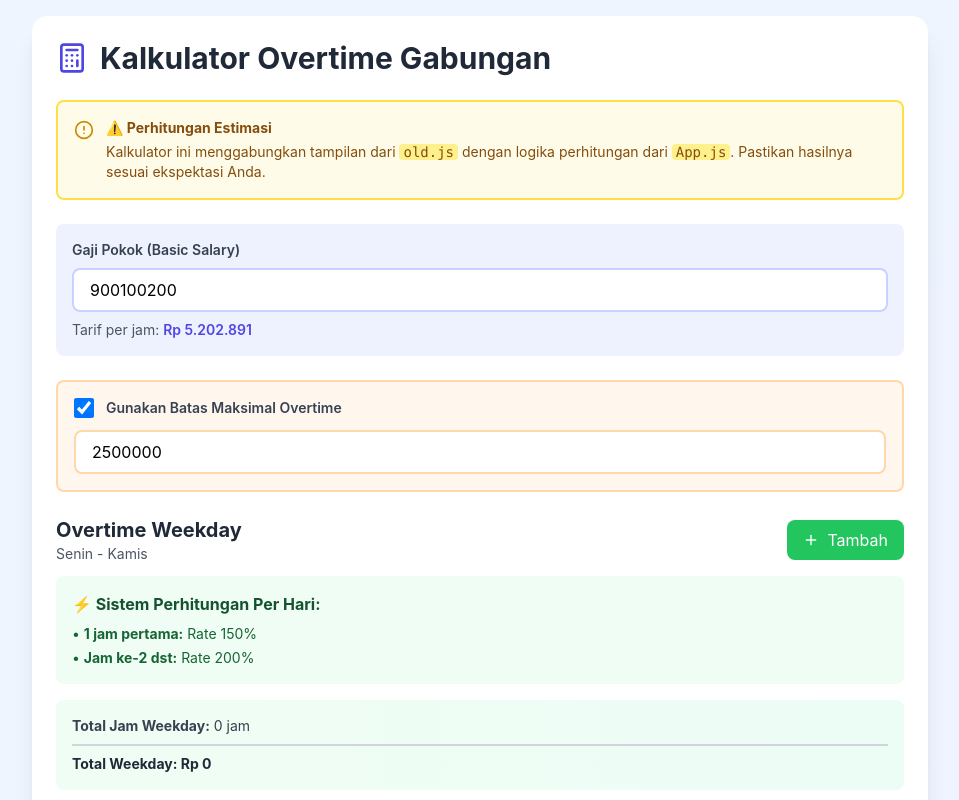
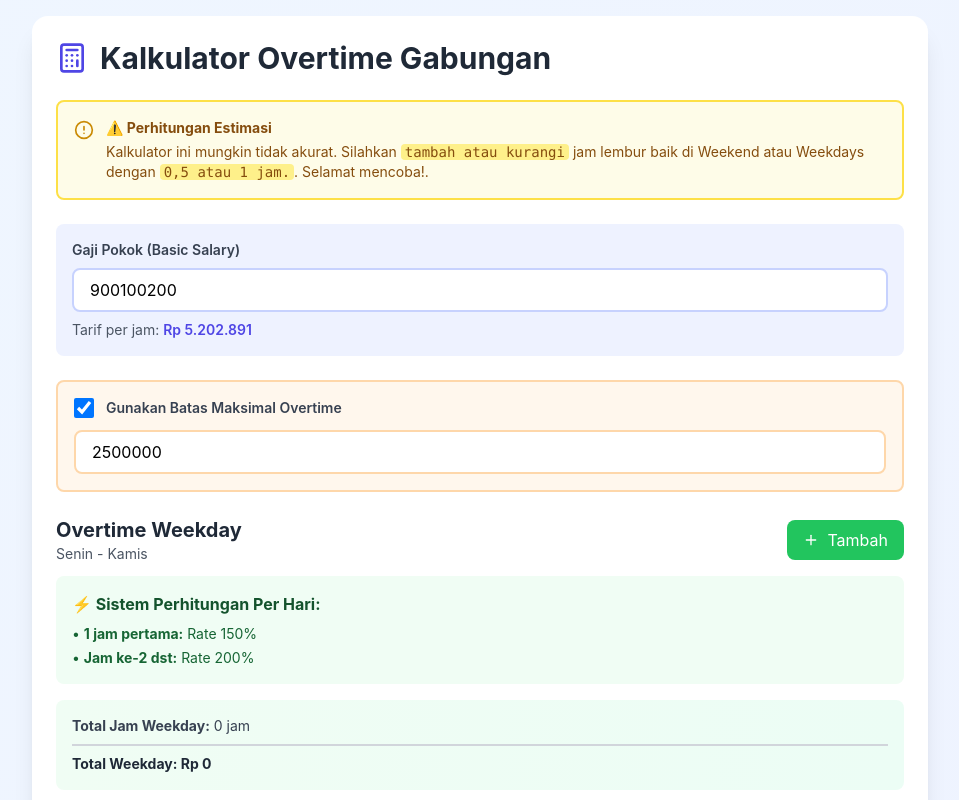
Before and after one commit to rizukid14/overtime-js, a React (Create React App) app: page / in a window 1280 px wide. Shown: the top 800 px of the page, without its empty margins (160-1119 px from the left). Built offline with nearby package versions, Linux system fonts and the light colour scheme.

Commit message:
update-warning-awal

```diff
--- a/src/App.js
+++ b/src/App.js
@@ -142,7 +142,7 @@ export default function OvertimeCalculator() {
               <AlertCircle className="w-5 h-5 text-yellow-600 flex-shrink-0 mt-0.5" />
               <div className="text-sm text-yellow-800">
                 <p className="font-bold mb-1">⚠️ Perhitungan Estimasi</p>
-                <p>Kalkulator ini menggabungkan tampilan dari <code className="font-mono bg-yellow-200 px-1 rounded">old.js</code> dengan logika perhitungan dari <code className="font-mono bg-yellow-200 px-1 rounded">App.js</code>. Pastikan hasilnya sesuai ekspektasi Anda.</p>
+                <p>Kalkulator ini mungkin tidak akurat. Silahkan  <code className="font-mono bg-yellow-200 px-1 rounded">tambah atau kurangi</code> jam lembur baik di Weekend atau Weekdays dengan <code className="font-mono bg-yellow-200 px-1 rounded">0,5 atau 1 jam.</code>. Selamat mencoba!.</p>
               </div>
             </div>
           </div>
```
